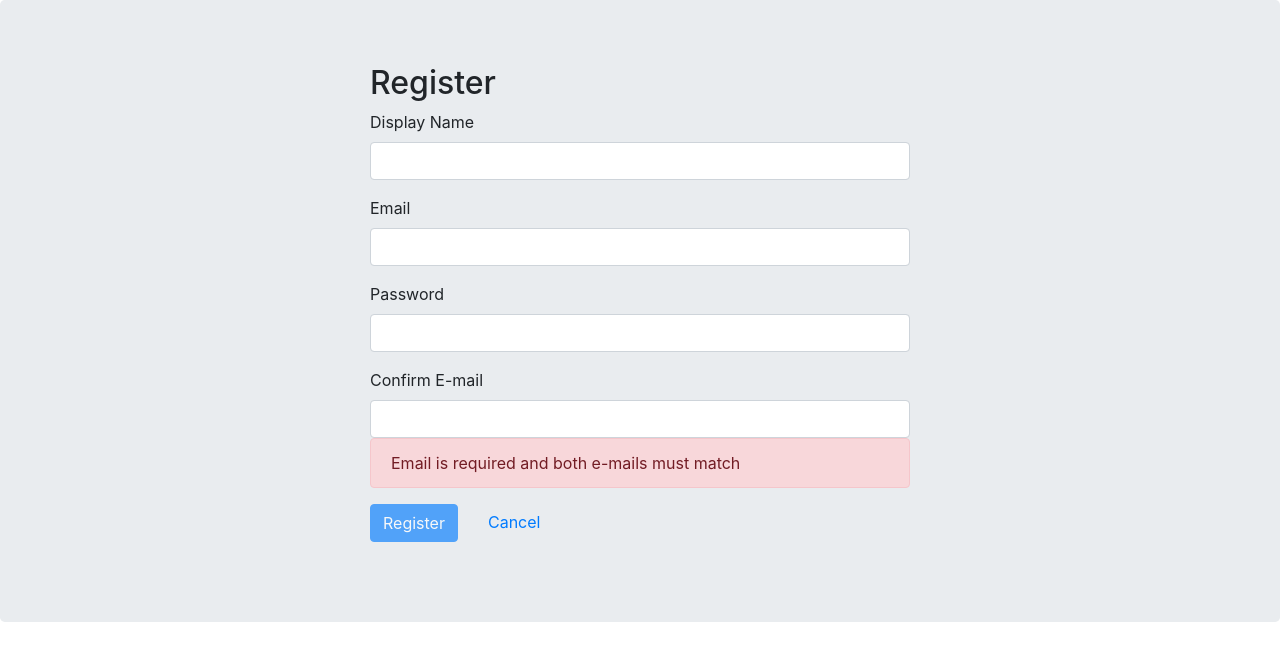
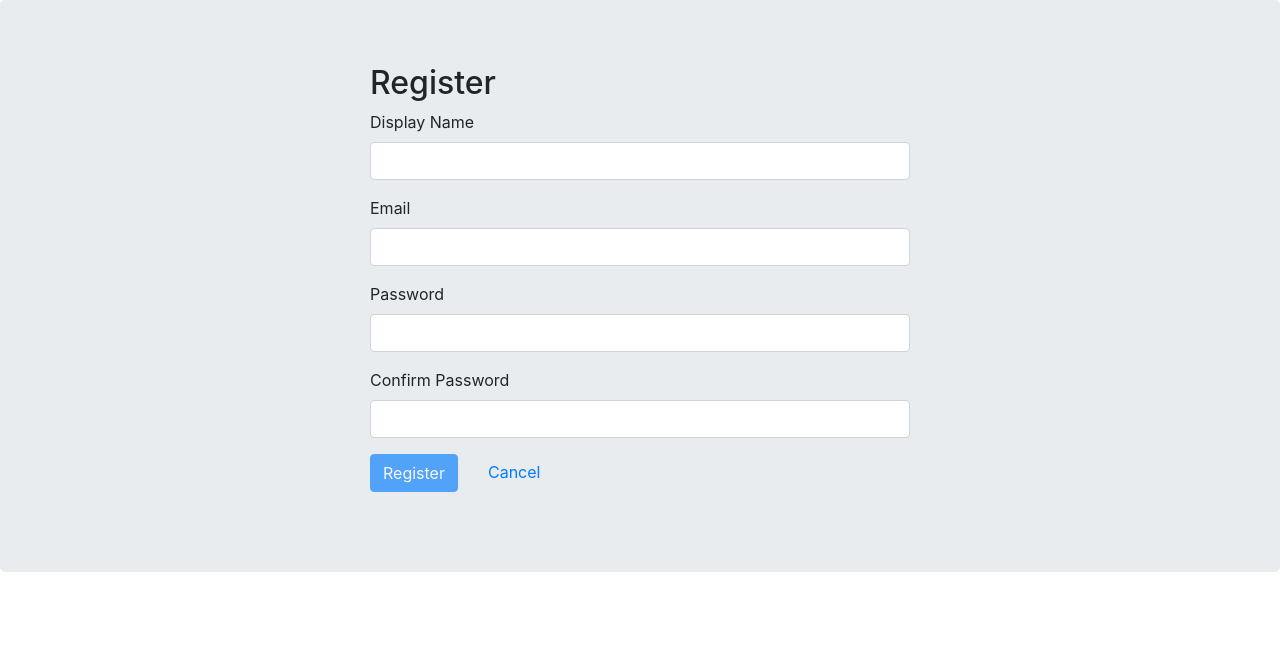
Before and after one commit to erikbg7/EA-Minim1-Delivery, an Angular app in the folder frontend/: page /api/signup in a window 1280 px wide. Shown: the top 660 px of the page. Built offline with nearby package versions, Linux system fonts and the light colour scheme.

Commit message:
version register without match passw

```diff
--- a/frontend/src/app/components/register/register.component.html
+++ b/frontend/src/app/components/register/register.component.html
@@ -34,18 +34,18 @@
     </div>
   </div>
   <div class="form-group">
-    <label for="confirmEmail">Confirm E-mail</label>
-    <input type="email" class="form-control" id="confirmEmail"  name="confirmEmail"/>
+    <label>Confirm Password</label>
+    <input type="password" class="form-control" formControlName="confirmPassw"/>
     <div class="validation-errors">
-      <ng-container *ngFor="let validation of validation_messages.confirmEmail">
-        <div class="alert alert-danger" *ngIf="registerForm.get('confirmEmail').hasError(validation.type) && (registerForm.get('confirmEmail').dirty || registerForm.get('confirmEmail').touched) ||confirmEmail !== userService.selectedUser.email ">
+      <ng-container *ngFor="let validation of validation_messages.confirmPassw">
+        <div class="alert alert-danger" *ngIf="registerForm.get('confirmPassw').hasError(validation.type) && (registerForm.get('confirmPassw').dirty || registerForm.get('confirmPassw').touched)">
           {{ validation.message }}
         </div>
       </ng-container>
     </div>
   </div>
   <div class="form-group">
-    <button class="btn btn-primary" (click)="register(registerForm)" [disabled]="registerForm.invalid || (confirmEmail !== userService.selectedUser.email)">Register</button>
+    <button class="btn btn-primary" (click)="register(registerForm)" [disabled]="registerForm.invalid">Register</button>
     <a [routerLink]="['']" style="margin-left: 30px">Cancel</a>
   </div>
 </form>
--- a/frontend/src/app/components/register/register.component.ts
+++ b/frontend/src/app/components/register/register.component.ts
@@ -18,7 +18,7 @@ export class RegisterComponent implements OnInit {
 
   validation_messages: any;
 
-  confirmEmail: string;
+  confirmPassw: string;
 
   //matcher = new MyErrorStateMatcher();
 
@@ -35,10 +35,11 @@ export class RegisterComponent implements OnInit {
           Validators.required,
           Validators.pattern(/^\w+@[a-zA-Z_]+?\.[a-zA-Z]{2,3}$/)])),
 
-        confirmEmail: new FormControl('', Validators.compose([
-          Validators.required])),
+        password: new FormControl('', Validators.compose([
+          Validators.required,
+          Validators.pattern(/^(?=.*\d).{4,8}$/)])),
 
-        password: new FormControl('', Validators.compose([
+        confirmPassw: new FormControl('', Validators.compose([
           Validators.required,
           Validators.pattern(/^(?=.*\d).{4,8}$/)]))
       },
@@ -49,19 +50,20 @@ export class RegisterComponent implements OnInit {
   ngOnInit() {
     this.validation_messages = {
       'displayName': [
-        { type: 'required', message: 'Nombre es requerit'},
-        { type: 'minLength', message: 'Nombre minim de caracters es 4'},
-        { type: 'maxLength', message: 'Nombre maxim de caracters es 25'}
+        { type: 'required', message: 'Name is required'},
+        { type: 'minLength', message: 'Name has to be at least length is 4'},
+        { type: 'maxLength', message: 'Name has a maximmum of 25 characters'}
       ],
       'email': [
         { type: 'required', message: 'Email is required' },
         { type: 'pattern', message: 'Email must be valid. Must contain a @ and only one dot in the domain. Domain between 2 and 3 characters long' }
       ],
-      'confirmEmail': [
-        { type: 'required', message: 'Email is required and both e-mails must match' },
-      ],
       'password': [
         { type: 'required', message: 'Password is required' },
+        { type: 'pattern', message: 'Password must be valid. Must contain at least one number and must be between 4 and 8 characters' }
+      ],
+      'confirmPassw': [
+        { type: 'required', message: 'Password is required and both must match' },
         { type: 'pattern', message: 'Password must be valid. Must contain at least one number and must be between 4 and 8 characters' }
       ]
     }
@@ -69,7 +71,7 @@ export class RegisterComponent implements OnInit {
 
   register() {
     console.log(this.registerForm.value);
-    let user = new User(this.registerForm.value.displayName, this.registerForm.value.email, this.registerForm.value.password);
+    let user = new User(this.registerForm.value.displayName, this.registerForm.value.email, this.registerForm.value.password, this.registerForm.value.confirmPassw);
     this.userService.signup(user)
       .subscribe(
         res => {
```
